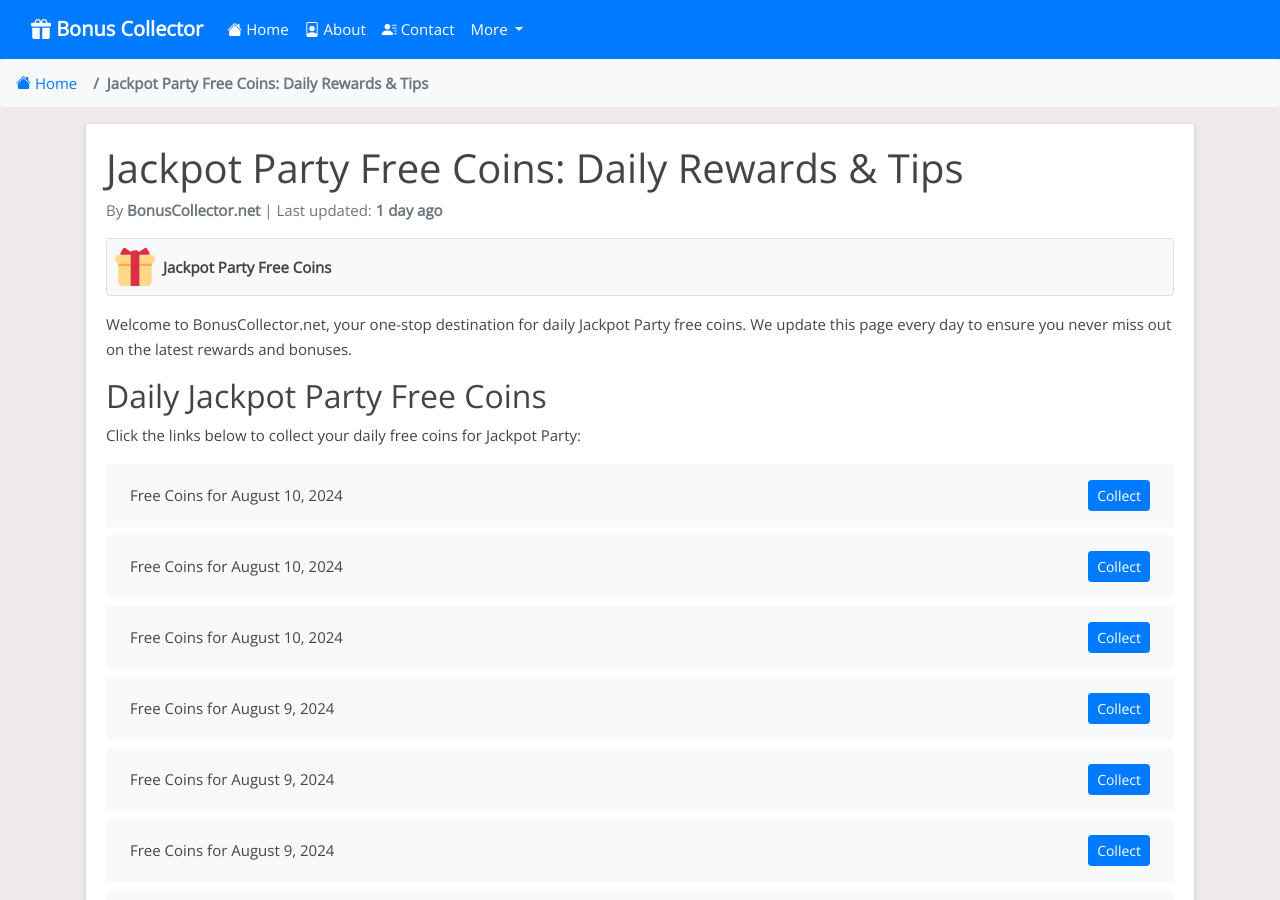
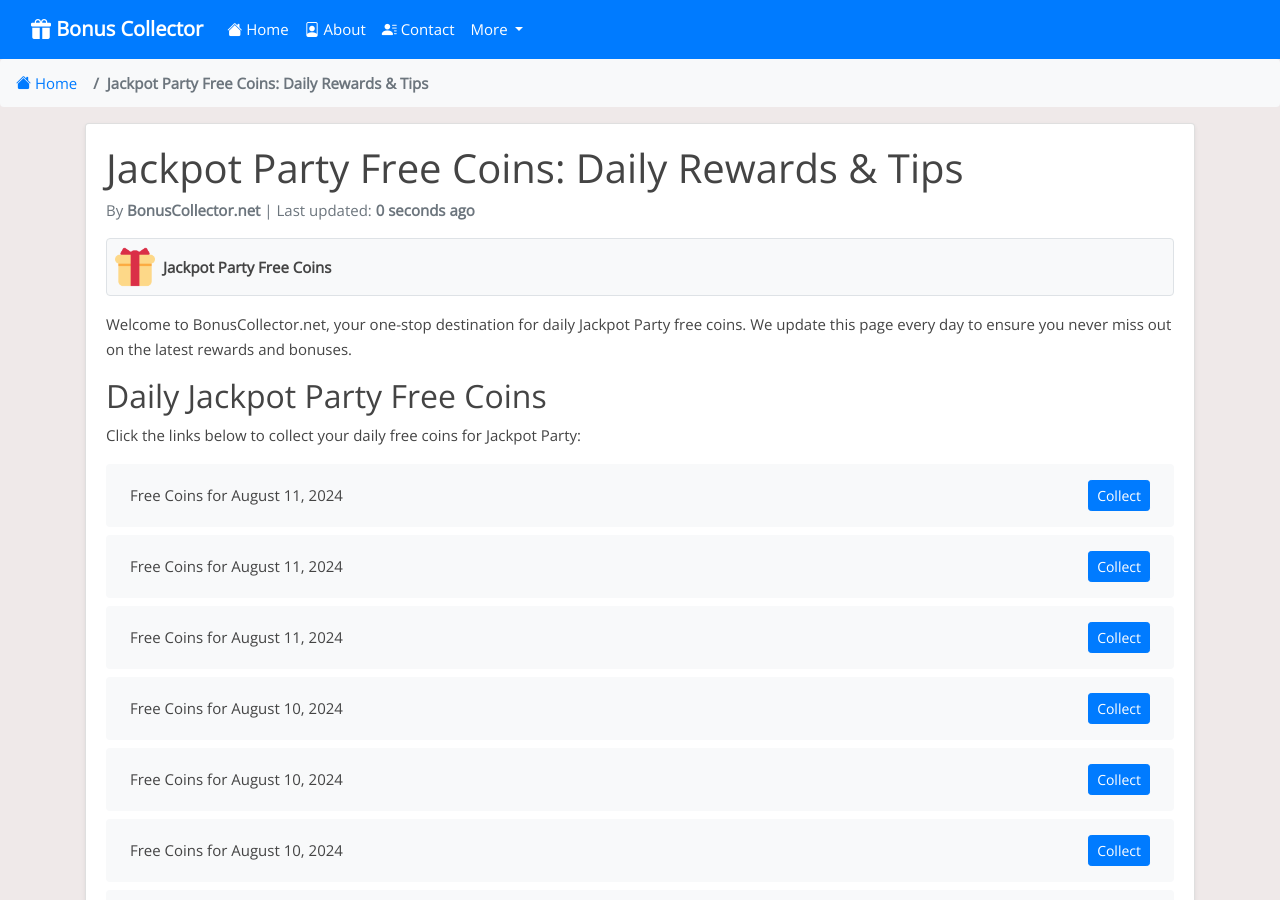
Before and after one commit to Prollad99/bs-net, a Jekyll site: the page built from _posts/2024-07-31-jackpot-party.md, in a window 1280 px wide and 900 px high. Built offline with Jekyll 4.4.1, drawn with Linux system fonts in a browser that asks for light colours; nearby versions of some CDN libraries; comment, search, counter and statistics services are not loaded; some of the changed text lies outside the part shown.

Commit message:
Update jackpot-party reward links and last modified date

```diff
--- a/_data/include_files.yml
+++ b/_data/include_files.yml
@@ -68,7 +68,7 @@
   last_modified: 2024-08-11 04:24:00
 
 jackpot-party.html:
-  last_modified: 2024-08-10 03:38:00
+  last_modified: 2024-08-11 04:40:40
 
 quick-hit-slots.html:
   last_modified: 2024-08-11 00:30:50
--- a/_includes/jackpot-party.html
+++ b/_includes/jackpot-party.html
@@ -1,4 +1,16 @@
 <ul class="list-group mt-3 mb-4">
+  <li class="list-group-item d-flex justify-content-between align-items-center">
+    <span>Free Coins for August 11, 2024</span>
+    <a href="https://bit.ly/3WFtWUq" class="btn btn-primary btn-sm">Collect</a>
+  </li>
+  <li class="list-group-item d-flex justify-content-between align-items-center">
+    <span>Free Coins for August 11, 2024</span>
+    <a href="http://bit.ly/3YGGPjX" class="btn btn-primary btn-sm">Collect</a>
+  </li>
+  <li class="list-group-item d-flex justify-content-between align-items-center">
+    <span>Free Coins for August 11, 2024</span>
+    <a href="https://bit.ly/4dywZEH" class="btn btn-primary btn-sm">Collect</a>
+  </li>
   <li class="list-group-item d-flex justify-content-between align-items-center">
     <span>Free Coins for August 10, 2024</span>
     <a href="https://bit.ly/3YCvFN8" class="btn btn-primary btn-sm">Collect</a>
@@ -387,16 +399,4 @@
     <span>Free Coins for Invalid Date</span>
     <a href="https://bit.ly/3WjdYk3" class="btn btn-primary btn-sm">Collect</a>
   </li>
-  <li class="list-group-item d-flex justify-content-between align-items-center">
-    <span>Free Coins for Invalid Date</span>
-    <a href="http://bit.ly/3WiAtWc" class="btn btn-primary btn-sm">Collect</a>
-  </li>
-  <li class="list-group-item d-flex justify-content-between align-items-center">
-    <span>Free Coins for Invalid Date</span>
-    <a href="http://bit.ly/3xUBpXy" class="btn btn-primary btn-sm">Collect</a>
-  </li>
-  <li class="list-group-item d-flex justify-content-between align-items-center">
-    <span>Free Coins for Invalid Date</span>
-    <a href="https://jackpotpartycasino.jckpt.me/be687acf9c" class="btn btn-primary btn-sm">Collect</a>
-  </li>
 </ul>
```
Also changed, not shown: links-json/jackpot-party.json (+12 -9 lines).
